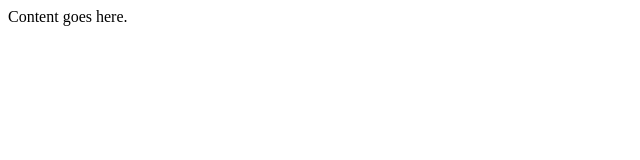
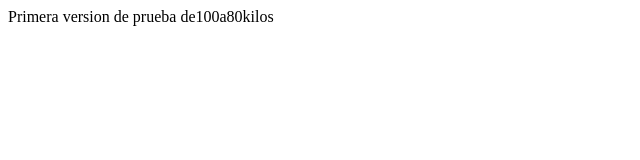
Before and after one commit to epppublic/de100a80kilos, a plain HTML site: page index.html in a window 1280 px wide. Shown: the whole page, without its empty margins (0-640 px from the left). Drawn offline with Linux system fonts and the light colour scheme.

Commit message:
First change using awscodepipeline

```diff
--- a/index.html
+++ b/index.html
@@ -6,7 +6,7 @@
 </head>
 
 <body>
-    Content goes here.
+    Primera version de prueba de100a80kilos
 </body>
 
 </html>
```
